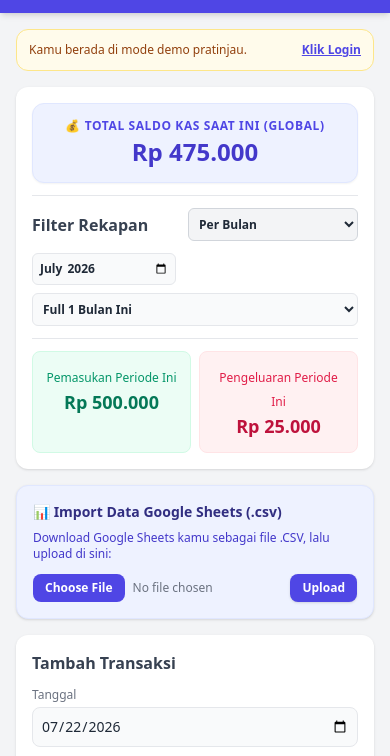
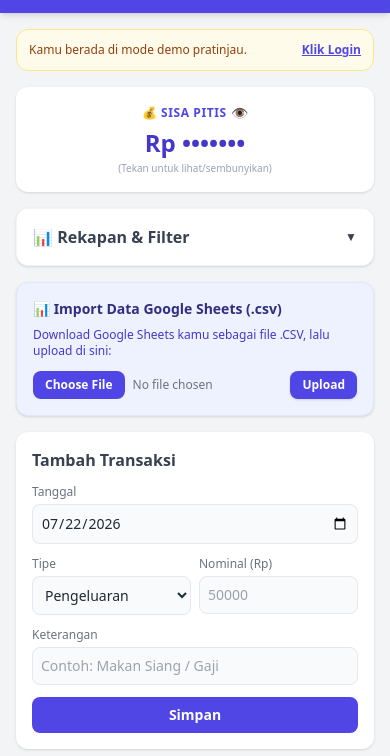
Before and after one commit to alfisjahri/kas-harian, a plain HTML site: page index.html in a window 390 px wide. Shown: the part 63-819 px from the top of the page. Drawn offline with nearby package versions, Linux system fonts and the light colour scheme.

Commit message:
Update index.html

```diff
--- a/index.html
+++ b/index.html
@@ -23,7 +23,7 @@
   <!-- PapaParse Library via CDN -->
   <script src="https://cdnjs.cloudflare.com/ajax/libs/PapaParse/5.4.1/papaparse.min.js"></script>
 </head>
-<body class="bg-gray-100 text-gray-800 font-sans min-h-screen pb-16">
+<body class="bg-gray-100 text-gray-800 font-sans min-h-screen pb-16 select-none">
 
   <!-- Header & Mode Banner -->
   <header class="bg-indigo-600 text-white p-4 shadow-md sticky top-0 z-10 flex justify-between items-center">
@@ -51,18 +51,32 @@
       </button>
     </div>
 
-    <!-- Ringkasan Keuangan & Panel Filter Advance -->
-    <section class="bg-white p-4 rounded-xl shadow space-y-3">
+    <!-- KARTU SISA PITIS (AUTO-HIDE / SENSOR NOMINAL) -->
+    <section class="bg-white p-4 rounded-xl shadow text-center cursor-pointer active:scale-98 transition" id="btn-toggle-pitis">
+      <div class="flex justify-center items-center gap-1 text-xs text-indigo-600 font-bold uppercase tracking-wider">
+        <span>💰 Sisa Pitis</span>
+        <span id="pitis-eye-icon" class="text-sm">👁️</span>
+      </div>
+      <p id="stat-sisa" class="text-2xl font-black text-indigo-700 mt-1">Rp •••••••</p>
+      <p class="text-[10px] text-gray-400 mt-0.5">(Tekan untuk lihat/sembunyikan)</p>
+    </section>
 
-      <!-- KARTU SISA KAS / SALDO GLOBAL (AKUMULASI SEPANJANG MASA) -->
-      <div id="card-sisa-kas" class="bg-indigo-50 p-3.5 rounded-xl border border-indigo-100 text-center shadow-sm">
-        <span class="text-xs text-indigo-600 font-semibold uppercase tracking-wider block mb-0.5">💰 Total Saldo Kas Saat Ini (Global)</span>
-        <p id="stat-sisa" class="text-2xl font-black text-indigo-700">Rp 0</p>
-      </div>
+    <!-- REKAPAN & FILTER (ACCORDION / AUTO-HIDE DROPDOWN) -->
+    <section class="bg-white rounded-xl shadow overflow-hidden border border-gray-100">
 
-      <div class="space-y-2 border-t border-b py-3">
+      <!-- Header Accordion (Bisa diklik buat Buka/Tutup) -->
+      <button type="button" id="btn-toggle-summary" class="w-full p-4 flex justify-between items-center font-bold text-gray-700 bg-white hover:bg-gray-50 transition">
+        <span class="flex items-center gap-2">📊 Rekapan & Filter</span>
+        <span id="summary-arrow" class="text-xs transition-transform duration-200 transform">▼</span>
+      </button>
+
+      <!-- Isi Panel Rekapan (Default: Hidden biar ringkas) -->
+      <div id="summary-content" class="hidden p-4 pt-0 border-t space-y-3 bg-white">
+
+        <!-- Filter Controls -->
+        <div class="space-y-2 pt-3">
           <div class="flex justify-between items-center">
-          <h2 class="font-bold text-gray-700">Filter Rekapan</h2>
+            <span class="text-xs font-semibold text-gray-500">Periode:</span>
             <select id="filter-type" class="text-xs bg-gray-100 p-1.5 rounded-md font-semibold border border-gray-300">
               <option value="month" selected>Per Bulan</option>
               <option value="quarter">Per Kuartal (Q1 - Q4)</option>
@@ -71,10 +85,7 @@
             </select>
           </div>
 
-        <!-- Opsi Filter Dynamic UI -->
-        <div id="filter-controls" class="space-y-2 pt-1">
-
-          <!-- Mode Per Bulan -->
+          <!-- Dynamic Controls -->
           <div id="ctrl-month" class="flex flex-wrap gap-2 items-center justify-between">
             <input type="month" id="picker-month" class="text-xs p-1.5 border rounded-md font-semibold bg-gray-50">
             <select id="picker-submonth" class="text-xs p-1.5 border rounded-md font-semibold bg-gray-50 flex-1">
@@ -88,7 +99,6 @@
             <input type="date" id="picker-specific-day" class="hidden text-xs p-1.5 border rounded-md font-semibold bg-gray-50 w-full">
           </div>
 
-          <!-- Mode Kuartal -->
           <div id="ctrl-quarter" class="hidden flex gap-2 items-center justify-between">
             <select id="picker-quarter-year" class="text-xs p-1.5 border rounded-md font-semibold bg-gray-50 flex-1"></select>
             <select id="picker-quarter-q" class="text-xs p-1.5 border rounded-md font-semibold bg-gray-50 flex-1">
@@ -99,7 +109,6 @@
             </select>
           </div>
 
-          <!-- Mode Semester -->
           <div id="ctrl-semester" class="hidden flex gap-2 items-center justify-between">
             <select id="picker-semester-year" class="text-xs p-1.5 border rounded-md font-semibold bg-gray-50 flex-1"></select>
             <select id="picker-semester-s" class="text-xs p-1.5 border rounded-md font-semibold bg-gray-50 flex-1">
@@ -108,24 +117,24 @@
             </select>
           </div>
 
-          <!-- Mode Tahun -->
           <div id="ctrl-year" class="hidden flex gap-2 items-center justify-between">
             <label class="text-xs font-medium text-gray-500">Tahun:</label>
             <select id="picker-year-only" class="text-xs p-1.5 border rounded-md font-semibold bg-gray-50 flex-1"></select>
           </div>
+        </div>
 
+        <!-- Box Angka Pemasukan / Pengeluaran (Teks Ringkas Gak Bakal Terpotong) -->
+        <div class="grid grid-cols-2 gap-2 text-center pt-2">
+          <div class="bg-emerald-50 p-3 rounded-lg border border-emerald-100">
+            <span class="text-xs text-emerald-600 font-semibold block">Pemasukan</span>
+            <p id="stat-pemasukan" class="text-base font-bold text-emerald-700 mt-1">Rp 0</p>
+          </div>
+          <div class="bg-rose-50 p-3 rounded-lg border border-rose-100">
+            <span class="text-xs text-rose-600 font-semibold block">Pengeluaran</span>
+            <p id="stat-pengeluaran" class="text-base font-bold text-rose-700 mt-1">Rp 0</p>
           </div>
         </div>
 
-      <div class="grid grid-cols-2 gap-2 text-center">
-        <div class="bg-emerald-50 p-3 rounded-lg border border-emerald-100">
-          <span class="text-xs text-emerald-600 font-medium">Pemasukan Periode Ini</span>
-          <p id="stat-pemasukan" class="text-lg font-bold text-emerald-700">Rp 0</p>
-        </div>
-        <div class="bg-rose-50 p-3 rounded-lg border border-rose-100">
-          <span class="text-xs text-rose-600 font-medium">Pengeluaran Periode Ini</span>
-          <p id="stat-pengeluaran" class="text-lg font-bold text-rose-700">Rp 0</p>
-        </div>
       </div>
     </section>
 
@@ -229,6 +238,10 @@
     let loginAttempts = 0;
     let isLocked = false;
 
+    // State Sensor Sisa Pitis
+    let isPitisHidden = true;
+    let cachedSisaPitisFormatted = "Rp 0";
+
     // --- PWA SETUP ---
     const manifestData = {
       name: "CatatDuit Privat",
@@ -256,6 +269,20 @@
     // --- INITIALIZATION & EVENT LISTENERS ---
     window.addEventListener('DOMContentLoaded', async () => {
       document.getElementById('tx-date').valueAsDate = new Date();
+
+      // Toggle Accordion Rekapan
+      document.getElementById('btn-toggle-summary').addEventListener('click', () => {
+        const content = document.getElementById('summary-content');
+        const arrow = document.getElementById('summary-arrow');
+        content.classList.toggle('hidden');
+        arrow.classList.toggle('rotate-180');
+      });
+
+      // Toggle Sensor Sisa Pitis
+      document.getElementById('btn-toggle-pitis').addEventListener('click', () => {
+        isPitisHidden = !isPitisHidden;
+        updatePitisDisplay();
+      });
 
       // Populate Dropdown Tahun
       const currentYear = new Date().getFullYear();
@@ -339,7 +366,20 @@
       renderApp();
     }
 
-    // --- RENDER & LOGIKA REKAPAN SISA KAS GLOBAL ---
+    function updatePitisDisplay() {
+      const statSisaEl = document.getElementById('stat-sisa');
+      const eyeIconEl = document.getElementById('pitis-eye-icon');
+
+      if (isPitisHidden) {
+        statSisaEl.innerText = "Rp •••••••";
+        eyeIconEl.innerText = "👁️";
+      } else {
+        statSisaEl.innerText = cachedSisaPitisFormatted;
+        eyeIconEl.innerText = "🙈";
+      }
+    }
+
+    // --- RENDER & REKAPAN KALKULASI ---
     async function renderApp() {
       let transactions = [];
 
@@ -355,7 +395,7 @@
         transactions = dummyTransactions;
       }
 
-      // 1. HITUNG SALDO KAS GLOBAL (DARI SELURUH DATA DARI AWAL BIKIN AKUN / TANPA TERFILTER)
+      // 1. HITUNG SALDO KAS GLOBAL (SISA PITIS AKUMULASI)
       let globalMasuk = 0;
       let globalKeluar = 0;
 
@@ -365,21 +405,10 @@
       });
 
       const totalSisaKasGlobal = globalMasuk - globalKeluar;
+      cachedSisaPitisFormatted = formatRp(totalSisaKasGlobal);
+      updatePitisDisplay();
 
-      // Update Tampilan Saldo Kas Global
-      const statSisaEl = document.getElementById('stat-sisa');
-      const cardSisaEl = document.getElementById('card-sisa-kas');
-      statSisaEl.innerText = formatRp(totalSisaKasGlobal);
-
-      if (totalSisaKasGlobal < 0) {
-        cardSisaEl.className = "bg-rose-50 p-3.5 rounded-xl border border-rose-200 text-center shadow-sm";
-        statSisaEl.className = "text-2xl font-black text-rose-700";
-      } else {
-        cardSisaEl.className = "bg-indigo-50 p-3.5 rounded-xl border border-indigo-100 text-center shadow-sm";
-        statSisaEl.className = "text-2xl font-black text-indigo-700";
-      }
-
-      // 2. HITUNG REKAPAN PERIODE TERFILTER (SESUAI BULAN / PERIODE DILIHAT)
+      // 2. HITUNG REKAPAN TERFILTER
       const filtered = getFilteredData(transactions);
 
       let totalMasukPeriode = 0;
@@ -393,7 +422,7 @@
       document.getElementById('stat-pemasukan').innerText = formatRp(totalMasukPeriode);
       document.getElementById('stat-pengeluaran').innerText = formatRp(totalKeluarPeriode);
 
-      // Render Riwayat Transaksi
+      // Render Riwayat
       const listContainer = document.getElementById('tx-list');
       listContainer.innerHTML = '';
 
```
Lines whose indentation alone changed are shown as unchanged.
